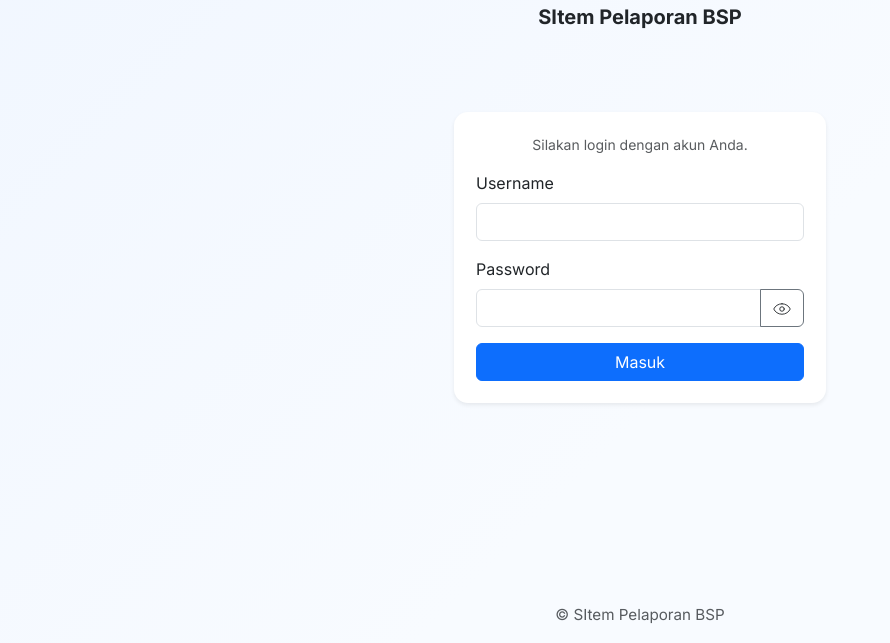
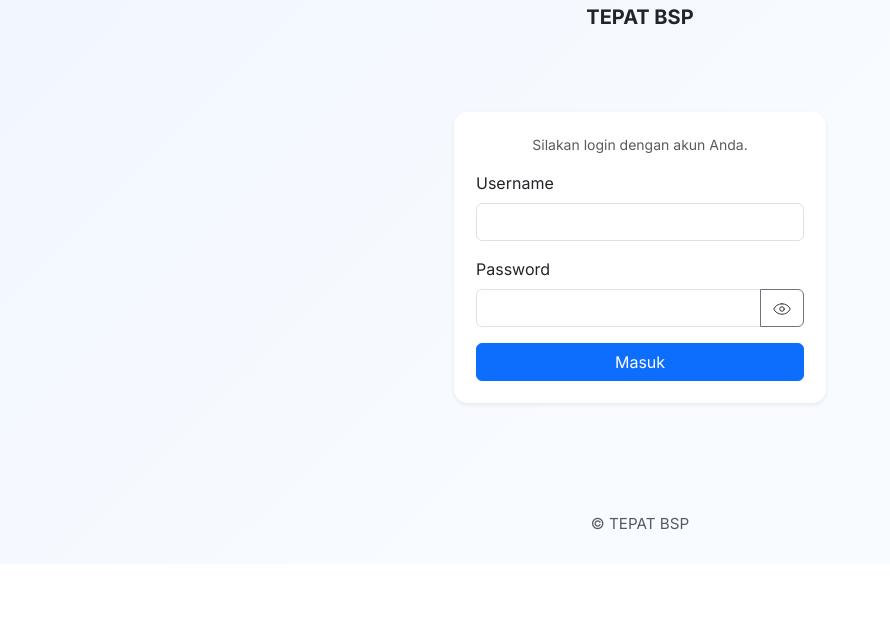
Before and after one commit to raihanmr1311/legal_project, a website: page login.html in a window 1280 px wide. Shown: the part 236-879 px from the top of the page, without its empty margins (0-890 px from the left). After the commit the page ends 800 px from the top, so only its background shows below. Drawn offline with nearby package versions, Linux system fonts and the light colour scheme.

Commit message:
modified login n main

```diff
--- a/Src/migrateRunner.js
+++ b/Src/migrateRunner.js
@@ -8,7 +8,7 @@ const conn = mysql.createConnection({
   user: process.env.DB_USER || '',
   password: process.env.DB_PASS || '',
   database: process.env.DB_NAME || '',
-  port: process.env.DB_PORT ? Number(process.env.DB_PORT) : 3306,
+  port: process.env.DB_PORT ? Number(process.env.DB_PORT) : 3307,
   multipleStatements: true
 });
 
--- a/login.html
+++ b/login.html
@@ -2,7 +2,7 @@
 <html lang="en">
 <head>
     <meta charset="UTF-8">
-    <title>Login</title>
+    <title>TEPAT BSP</title>
     <meta name="viewport" content="width=device-width, initial-scale=1">
     <link href="https://cdn.jsdelivr.net/npm/bootstrap@5.3.3/dist/css/bootstrap.min.css" rel="stylesheet">
     <style>
@@ -37,7 +37,7 @@
             <div class="logo-wrapper mb-1" style="display:inline-block; position:relative;">
                 <img src="Assets/img/logo.png" alt="SItem Pelaporan BSP" class="login-logo" style="height:72px; object-fit:contain">
             </div>
-            <div class="login-site-title fw-bold fs-5 mb-3">SItem Pelaporan BSP</div>
+            <div class="login-site-title fw-bold fs-5 mb-3">TEPAT BSP</div>
             <div class="login-card mx-auto shadow-sm">
 
                 <p class="text-muted small mb-3">Silakan login dengan akun Anda.</p>
@@ -67,13 +67,15 @@
             </div>
         </div>
     </div>
-    <footer class="site-footer mt-4 py-3 text-center text-muted">
+    <footer class="site-footer py-3 text-center text-muted">
         <div class="container d-flex justify-content-center align-items-center gap-2">
-            <div>© SItem Pelaporan BSP</div>
+            <div>© TEPAT BSP</div>
         </div>
     </footer>
     <style>
-        .site-footer{background:transparent;font-size:0.95rem}
+        .site-footer{background:transparent;font-size:0.95rem; position:fixed; left:0; right:0; bottom:12px; z-index:50}
+        .login-wrapper{padding-bottom:90px}
+        @media (max-width:480px){ .login-wrapper{padding-bottom:110px} }
     </style>
         </div>
     </div>
```
Also changed, not shown: Src/db.js (+9 -1 lines), main.html (+2 -2 lines).
